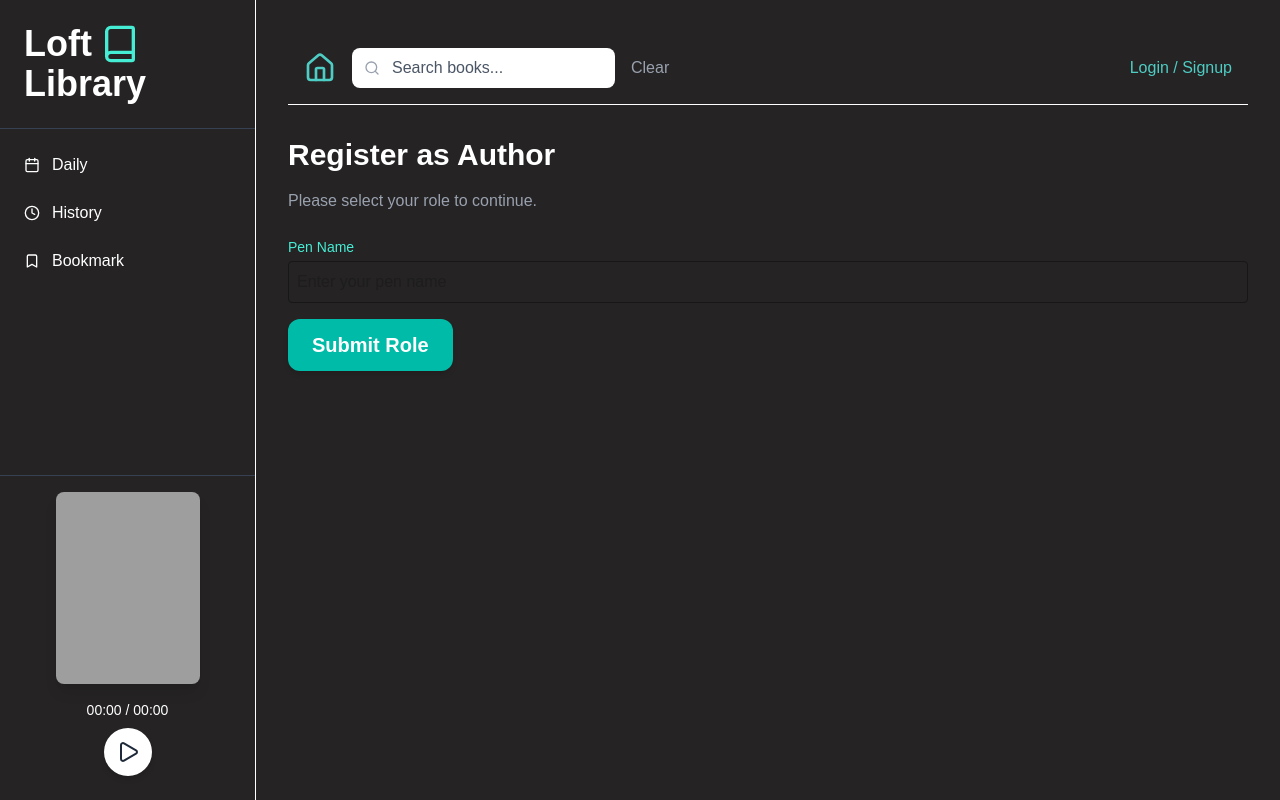
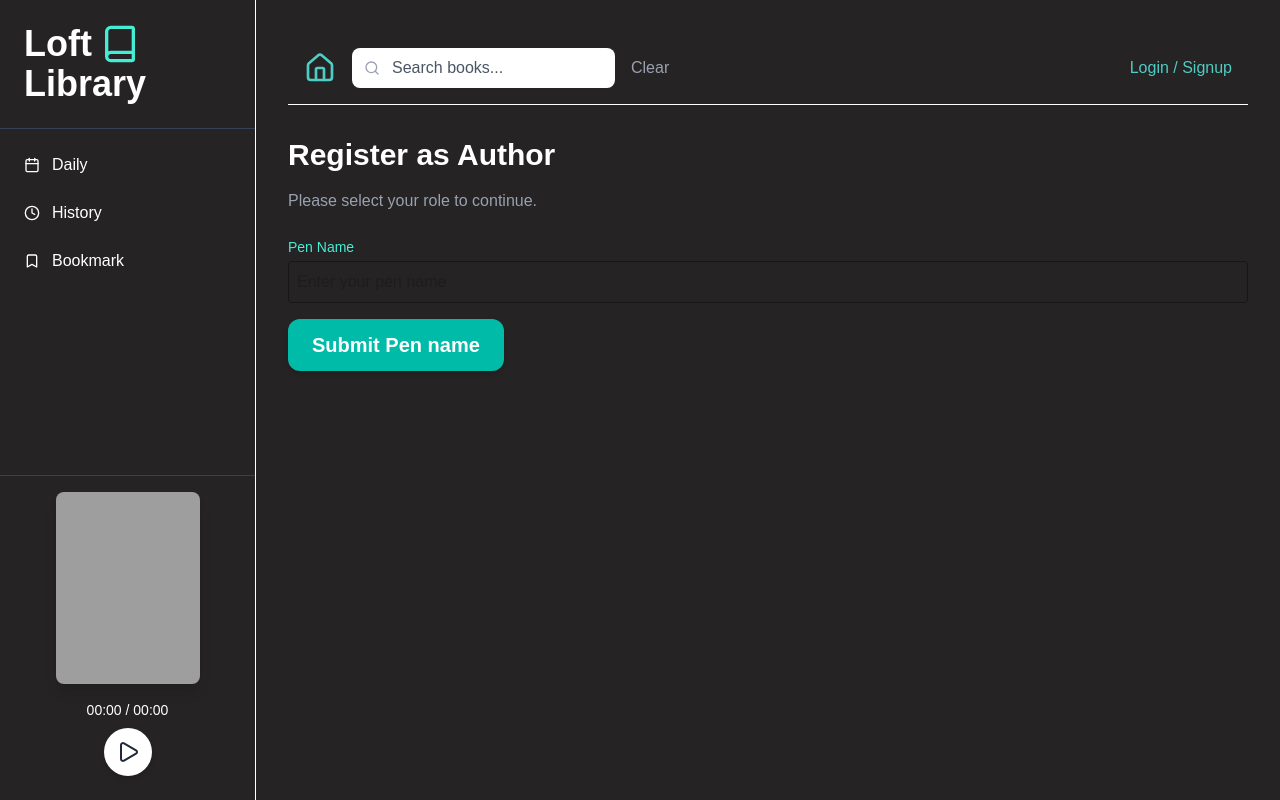
Before and after one commit to chxnyaaa/SeniorProj_Front, a Next.js app: page /add-role in a window 1280 px wide. Built offline with nearby package versions, Linux system fonts and the light colour scheme; grey boxes are pictures that could not be loaded.

Commit message:
Added dev branch

```diff
--- a/package.json
+++ b/package.json
@@ -12,7 +12,7 @@
     "@radix-ui/react-slider": "^1.3.5",
     "class-variance-authority": "^0.7.1",
     "lucide-react": "^0.525.0",
-    "next": "^15.3.5",
+    "next": "^15.4.1",
     "react": "^19.1.0",
     "react-dom": "^19.1.0",
     "react-select": "^5.10.1"
--- a/src/app/add-role/page.js
+++ b/src/app/add-role/page.js
@@ -84,7 +84,7 @@ export default function AddBRolePage() {
       setModalInfo({
         type: "error",
         title: "Submission Failed",
-        message: "Failed to submit role. Please try again.",
+        message: "Pen name already Exist",
       })
       setShowModal(true)
     } finally {
@@ -136,7 +136,7 @@ export default function AddBRolePage() {
             onClick={handleSubmit}
             disabled={loading}
           >
-            {loading ? "Submitting..." : "Submit Role"}
+            {loading ? "Submitting..." : "Submit Pen name"}
           </Button>
         </div>
       </div>
--- a/src/app/page.js
+++ b/src/app/page.js
@@ -73,7 +73,7 @@ export default function LibraryPage() {
           {/* แสดง text ที่ได้ค้นหา */}
           {searchTerm && (
             <div className="text-white mb-4">
-              ผลการค้นหา: <strong>{searchTerm}</strong>
+              Search result: <strong>{searchTerm}</strong>
             </div>
           )}
 
--- a/src/app/signup/page.js
+++ b/src/app/signup/page.js
@@ -108,7 +108,7 @@ export default function SignupPage() {
         <div className="text-center max-w-md">
           <h2 className="text-4xl font-bold text-mint-light mb-6">Welcome!</h2>
           <p className="text-gray-light text-lg leading-relaxed mb-8">
-            We're excited to have you here. If you haven't already, create an account to access exclusive offers.
+            We are so excited to have you here. If you have not already, create an account to access exclusive offers.
           </p>
           <div className="text-gray-light">
             <span>Already have an account? </span>
```
Also changed, not shown: 1 other file (tests, documents, lock files or other folders).
